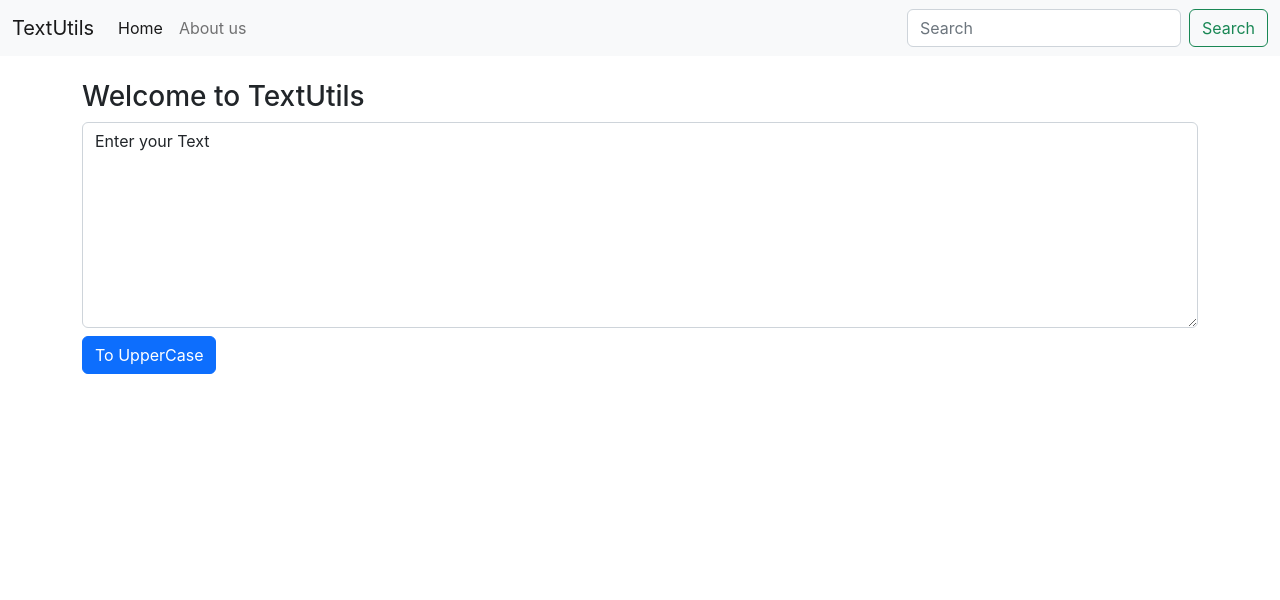
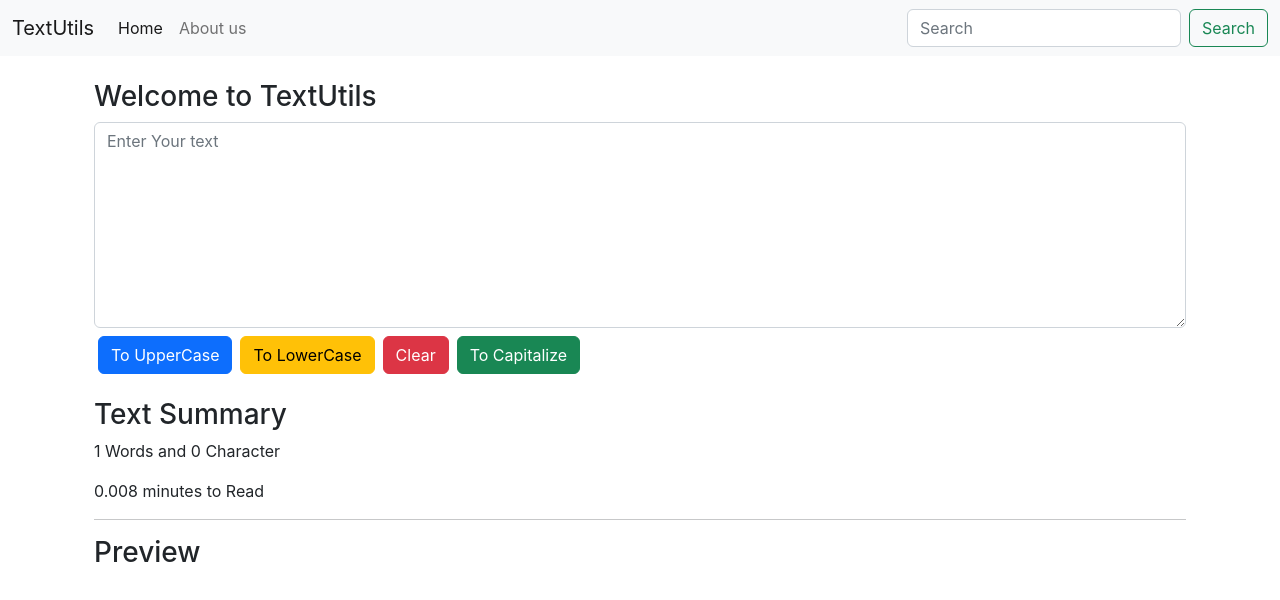
Before and after one commit to imhardikdesai/textutils-react, a React (Create React App) app: page / in a window 1280 px wide. Shown: the top 600 px of the page. Built offline with nearby package versions, Linux system fonts and the light colour scheme.

Commit message:
Implemented new Functions (Clear , toCapatilize)

```diff
--- a/public/index.html
+++ b/public/index.html
@@ -11,21 +11,9 @@
   <link href="https://cdn.jsdelivr.net/npm/bootstrap@5.2.0-beta1/dist/css/bootstrap.min.css" rel="stylesheet"
     integrity="sha384-0evHe/X+R7YkIZDRvuzKMRqM+OrBnVFBL6DOitfPri4tjfHxaWutUpFmBp4vmVor" crossorigin="anonymous">
 
-  <!--
-      manifest.json provides metadata used when your web app is installed on a
-      user's mobile device or desktop. See https://developers.google.com/web/fundamentals/web-app-manifest/
-    -->
   <link rel="manifest" href="%PUBLIC_URL%/manifest.json" />
-  <!--
-      Notice the use of %PUBLIC_URL% in the tags above.
-      It will be replaced with the URL of the `public` folder during the build.
-      Only files inside the `public` folder can be referenced from the HTML.
 
-      Unlike "/favicon.ico" or "favicon.ico", "%PUBLIC_URL%/favicon.ico" will
-      work correctly both with client-side routing and a non-root public URL.
-      Learn how to configure a non-root public URL by running `npm run build`.
-    -->
-  <title>React App</title>
+  <title>Text Utils</title>
 </head>
 
 <body>
@@ -34,16 +22,7 @@
     crossorigin="anonymous"></script>
   <noscript>You need to enable JavaScript to run this app.</noscript>
   <div id="root"></div>
-  <!--
-      This HTML file is a template.
-      If you open it directly in the browser, you will see an empty page.
 
-      You can add webfonts, meta tags, or analytics to this file.
-      The build step will place the bundled scripts into the <body> tag.
-
-      To begin the development, run `npm start` or `yarn start`.
-      To create a production bundle, use `npm run build` or `yarn build`.
-    -->
 </body>
 
 </html>
--- a/src/components/TextForm.js
+++ b/src/components/TextForm.js
@@ -2,11 +2,33 @@ import React, { useState } from 'react'
 
 export default function TextForm(parms) {
 
-    const [text, setText] = useState("Enter your Text");
+    const [text, setText] = useState("");
 
     const toUpCase = () => {
         let newText = text.toUpperCase();
         setText(newText);
+    }
+    const toLoCase = () => {
+        let newText = text.toLowerCase();
+        setText(newText);
+    }
+    const toClear = () => {
+        let newText = "";
+        setText(newText);
+    }
+    const toCapitalize = () => {
+        let newText = text.split(' ');
+        for (let i = 0; i < newText.length; i++) {
+            if (newText[i].length == 1 || newText[i].length == 2) {
+                continue;
+            }
+            newText[i] = newText[i].replace(newText[i].charAt(0), newText[i].charAt(0).toUpperCase());
+        }
+        let str = "";
+        for (let j = 0; j < newText.length; j++) {
+            str += newText[j] + " ";
+        }
+        setText(str);
     }
 
     const handelOnChange = (event) => {
@@ -14,10 +36,23 @@ export default function TextForm(parms) {
     }
     return (
         <>
-            <h3>{parms.title}</h3>
-            <div className="mb-3">
-                <textarea className="form-control" value={text} onChange={handelOnChange} id="box" rows="8"></textarea>
-                <button className="btn btn-primary my-2" onClick={toUpCase}>To UpperCase</button>
+            <div className="container">
+                <h3>{parms.title}</h3>
+                <div className="mb-3">
+                    <textarea className="form-control" placeholder='Enter Your text' value={text} onChange={handelOnChange} id="box" rows="8"></textarea>
+                    <button className="btn btn-primary my-2 mx-1" onClick={toUpCase}>To UpperCase</button>
+                    <button className="btn btn-warning my-2 mx-1" onClick={toLoCase}>To LowerCase</button>
+                    <button className="btn btn-danger my-2 mx-1" onClick={toClear}>Clear</button>
+                    <button className="btn btn-success my-2 mx-1" onClick={toCapitalize}>To Capitalize</button>
+                </div>
+            </div>
+            <div className="container">
+                <h3>Text Summary</h3>
+                <p>{text.split(' ').length} Words and {text.length} Character</p>
+                <p>{0.008 * text.split(' ').length} minutes to Read</p>
+                <hr />
+                <h3>Preview</h3>
+                <p>{text}</p>
             </div>
         </>
     )
```
